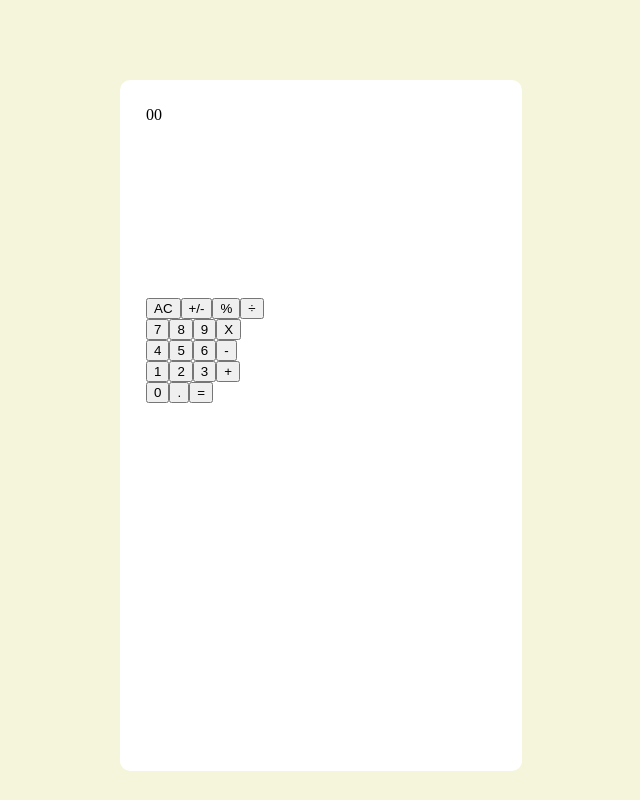
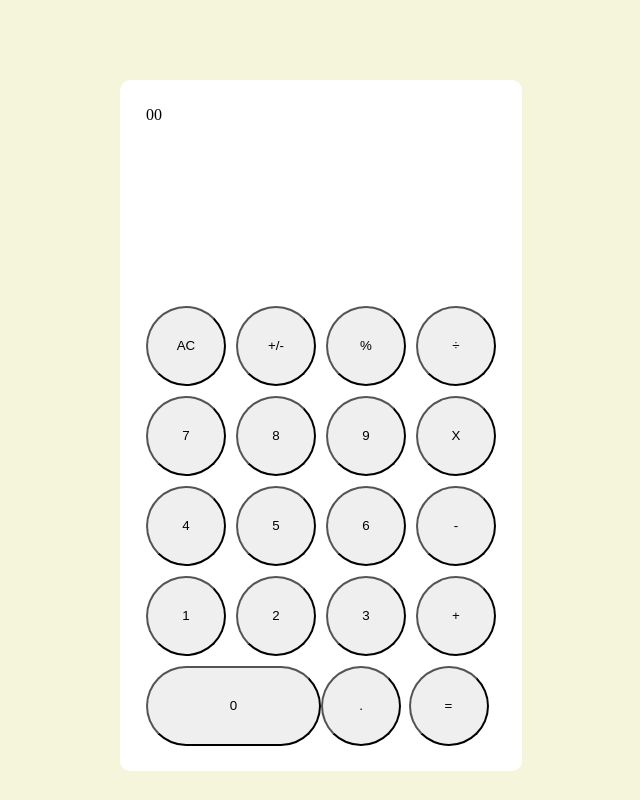
Before and after one commit to codesalley/calculator-app, a React (Create React App) app: page / in a window 1280 px wide. Shown: the whole page, without its empty margins (319-959 px from the left). Built offline with nearby package versions, Linux system fonts and the light colour scheme.

Commit message:
ui improvement, add gap between buttons to make each button isolated

```diff
--- a/src/components/App.css
+++ b/src/components/App.css
@@ -8,6 +8,7 @@
 }
 
 .main-intro {
+  overflow: scroll;
   background-color: white;
   width: 350px;
   height: 80vh;
@@ -15,12 +16,7 @@
   top: 10vh;
   border-radius: 10px;
   padding: 2%;
+  display: flex;
+  flex-direction: column;
+  justify-content: space-between;
 }
-
-.buttons-field {
-  height: 70%;
-}
-
-.results-card {
-  height: 30%;
-}
--- /dev/null
+++ b/src/components/Button.css
@@ -0,0 +1,13 @@
+.btn-white {
+    background-color: white;
+
+}
+
+.btn-yellow {
+    background-color: yellow;
+
+}
+
+.btn-dark  {
+background-color: gray;
+}
--- a/src/components/Button.js
+++ b/src/components/Button.js
@@ -2,17 +2,20 @@
 /* eslint-disable react/prop-types */
 import React from 'react';
 import PropTypes from 'prop-types';
+import './Button.css';
 
 class Button extends React.Component {
   render() {
     const { number, color } = this.props;
     console.log(number);
     return (
-      <button type="button" className={color ? 'operation-btn' : 'number-btn'}>
+
+      <button type="button" className={color}>
         {' '}
         {number}
         {' '}
       </button>
+
     );
   }
 }
--- /dev/null
+++ b/src/components/ButtonPanel.css
@@ -0,0 +1,29 @@
+.buton-list {
+    display: flex;
+    flex-direction: column;
+    gap: 10px;
+}
+
+
+.btn-group {
+    display: flex;
+    width: 100%;
+    gap: 10px;
+    justify-content: space-between;
+}
+.btn,  .last-btn{
+    width: 80px;
+    height: 80px;
+    border-radius: 50%;
+}
+
+.last-group {
+    display: grid;
+    grid-template-columns: repeat(4, 1fr);
+    width: 100%;
+}
+
+.zero-btn {
+    grid-column: 1/3;
+    border-radius: 50px;
+}
--- a/src/components/ButtonPanel.js
+++ b/src/components/ButtonPanel.js
@@ -1,42 +1,43 @@
 /* eslint-disable react/prefer-stateless-function */
 import React from 'react';
 import Button from './Button';
+import './ButtonPanel.css';
 
 class ButtonPanel extends React.Component {
   render() {
     return (
       <div className="buton-list">
-        <div>
+        <div className="btn-group">
           {' '}
-          <Button number="AC" color={false} />
-          <Button number="+/-" color={false} />
-          <Button number="%" color={false} />
-          <Button number="÷" color={false} />
+          <Button number="AC" color="operation-black btn" />
+          <Button number="+/-" color="operation-black btn" />
+          <Button number="%" color="operation-black btn" />
+          <Button number="÷" color="operation-yellow btn" />
           {' '}
         </div>
-        <div>
-          <Button number="7" color />
-          <Button number="8" color />
-          <Button number="9" color />
-          <Button number="X" color={false} />
+        <div className="btn-group">
+          <Button number="7" color="number-white btn" />
+          <Button number="8" color="number-white btn" />
+          <Button number="9" color="number-white btn" />
+          <Button number="X" color="operation-yellow btn" />
         </div>
-        <div>
-          <Button number="4" color />
-          <Button number="5" color />
-          <Button number="6" color />
-          <Button number="-" color="yellow" />
+        <div className="btn-group">
+          <Button number="4" color="number-white btn" />
+          <Button number="5" color="number-white btn" />
+          <Button number="6" color="number-white btn" />
+          <Button number="-" color="operation-yellow btn" />
 
         </div>
-        <div>
-          <Button number="1" color />
-          <Button number="2" color />
-          <Button number="3" color />
-          <Button number="+" color />
+        <div className="btn-group">
+          <Button number="1" color="number-white btn" />
+          <Button number="2" color="number-white btn" />
+          <Button number="3" color="number-white btn" />
+          <Button number="+" color="operation-yellow btn" />
         </div>
-        <div>
-          <Button number="0" color />
-          <Button number="." color />
-          <Button number="=" color />
+        <div className="last-group">
+          <Button number="0" color=" zero-btn" />
+          <Button number="." color=" last-btn" />
+          <Button number="=" color=" last-btn" />
 
         </div>
       </div>
```
